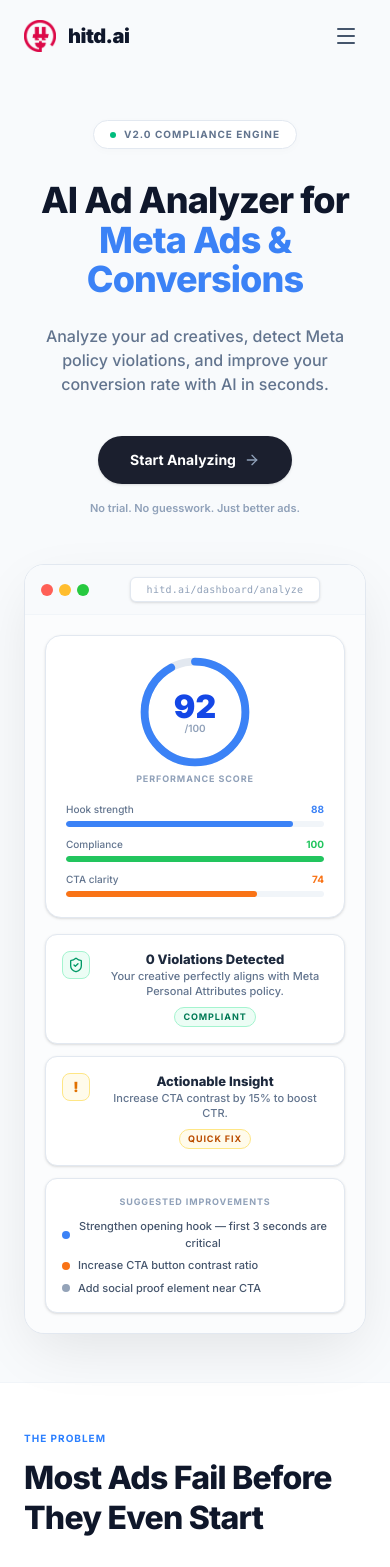
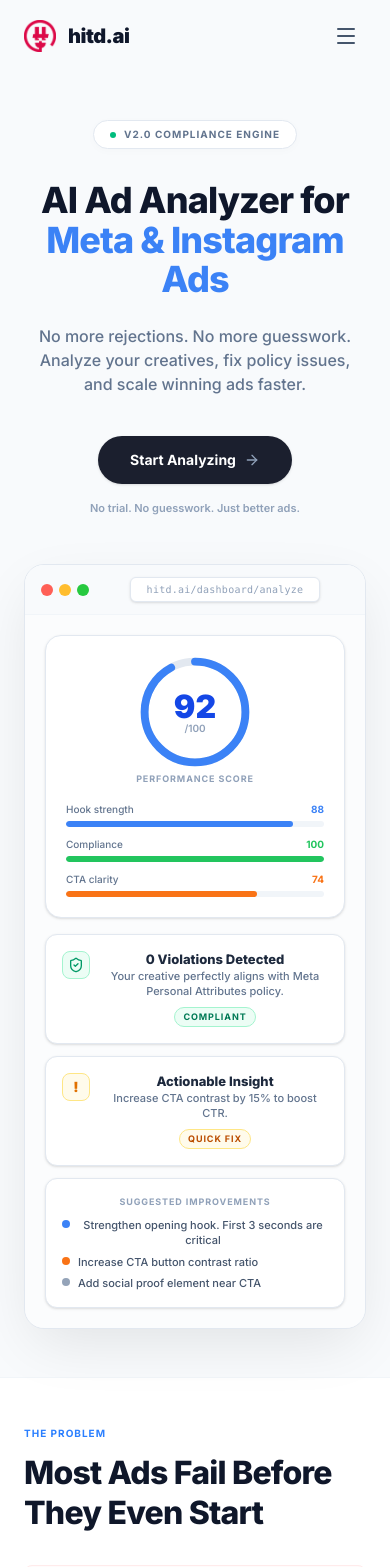
Before and after one commit to xovoxprojects/hitd-app, a Next.js app: page / in a window 390 px wide. Shown: the top 1567 px of the page. Built offline with nearby package versions, Linux system fonts and the light colour scheme; no server answers.

Commit message:
Update hero copy, fix mobile bullets alignment, add Elite fair use note, CTAs to /dashboard

```diff
--- a/src/app/page.tsx
+++ b/src/app/page.tsx
@@ -17,8 +17,8 @@ const resources = {
       nav_get_started: "Get Started",
       hero_badge: "v2.0 Compliance Engine",
       hero_h1_1: "AI Ad Analyzer for",
-      hero_h1_2: "Meta Ads & Conversions",
-      hero_sub: "Analyze your ad creatives, detect Meta policy violations, and improve your conversion rate with AI in seconds.",
+      hero_h1_2: "Meta & Instagram Ads",
+      hero_sub: "No more rejections. No more guesswork. Analyze your creatives, fix policy issues, and scale winning ads faster.",
       btn_start: "Start Analyzing",
       hero_sub2: "No trial. No guesswork. Just better ads.",
       score_perf: "Performance Score",
@@ -200,7 +200,7 @@ i18n.use(initReactI18next).init({
 });
 
 const LandingPricing = () => {
-  const plans = [
+  const plans: { name: string; subtitle: string; price: string; originalPrice: string; discount: string; features: string[]; cta: string; dark: boolean; featured: boolean; fairUse?: boolean }[] = [
     {
       name: "Growth",
       subtitle: "Perfect for casual advertisers looking to verify ad copy.",
@@ -248,6 +248,7 @@ const LandingPricing = () => {
       cta: "Start with Elite",
       dark: false,
       featured: false,
+      fairUse: true,
     },
   ];
 
@@ -297,7 +298,7 @@ const LandingPricing = () => {
               ))}
             </ul>
             <Link
-              href="/pricing"
+              href="/dashboard"
               className={`w-full block text-center py-3.5 rounded-2xl font-bold text-sm transition-all duration-200 ${
                 plan.dark
                   ? "bg-gradient-to-r from-blue-600 to-indigo-600 text-white hover:opacity-90 shadow-[0_0_20px_rgba(79,70,229,0.35)]"
@@ -306,6 +307,9 @@ const LandingPricing = () => {
             >
               {plan.cta}
             </Link>
+            {plan.fairUse && (
+              <p className="text-[10px] text-slate-400 text-center mt-3 font-medium">*Subject to fair use policy</p>
+            )}
           </div>
         </div>
       ))}
@@ -451,13 +455,13 @@ function HeroMockup({ t }: { t: (key: string) => string }) {
               <p className="text-[9px] font-bold text-slate-400 uppercase tracking-widest mb-2.5">Suggested Improvements</p>
               <ul className="space-y-1.5">
                 {[
-                  { color: "#3b82f6", text: "Strengthen opening hook — first 3 seconds are critical" },
+                  { color: "#3b82f6", text: "Strengthen opening hook. First 3 seconds are critical" },
                   { color: "#f97316", text: "Increase CTA button contrast ratio" },
                   { color: "#94a3b8", text: "Add social proof element near CTA" },
                 ].map((item, i) => (
-                  <li key={i} className="flex items-center gap-2 text-[11px] text-slate-600 font-medium">
-                    <div className="w-2 h-2 rounded-full shrink-0" style={{ backgroundColor: item.color }} />
-                    {item.text}
+                  <li key={i} className="flex items-start gap-2 text-[11px] text-slate-600 font-medium leading-snug">
+                    <div className="w-2 h-2 rounded-full shrink-0 mt-0.5" style={{ backgroundColor: item.color }} />
+                    <span>{item.text}</span>
                   </li>
                 ))}
               </ul>
@@ -549,8 +553,7 @@ export default function Home() {
           initial={{ opacity: 0, y: 10 }} animate={{ opacity: 1, y: 0 }} transition={{ delay: 0.1 }}
           className="text-[2.25rem] md:text-[2.75rem] lg:text-6xl font-[800] tracking-tight text-slate-900 mb-6 leading-[1.1]"
         >
-          {t('hero_h1_1')}<br />
-          <span className="text-[#3b82f6]">{t('hero_h1_2')}</span>
+          {t('hero_h1_1')} <span className="text-[#3b82f6]">{t('hero_h1_2')}</span>
         </motion.h1>
 
         <motion.p
```
